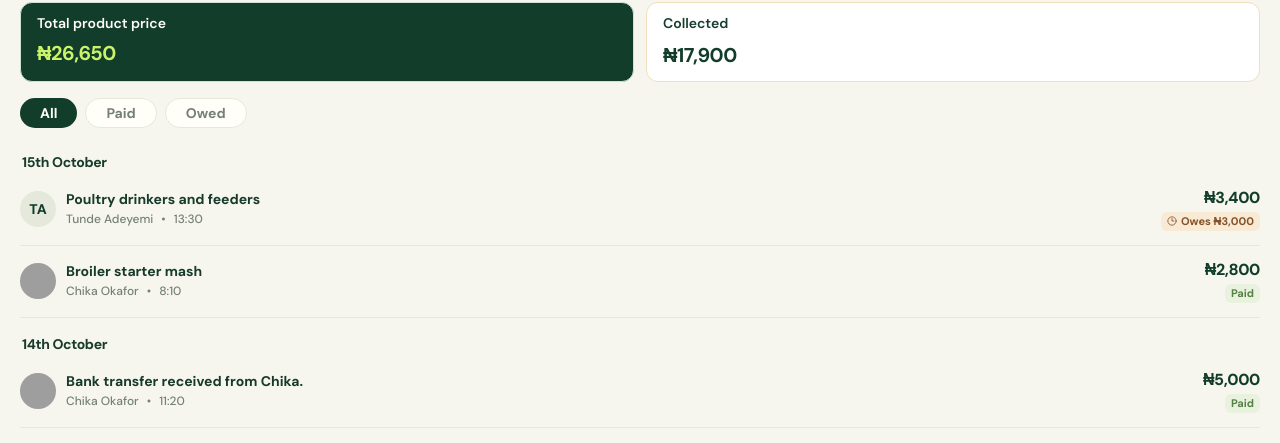
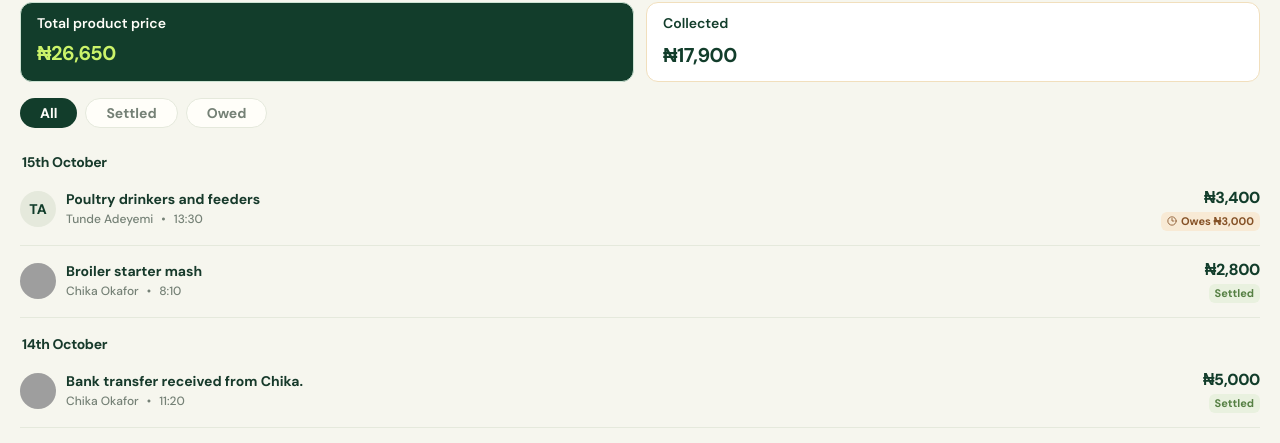
Before and after one commit to Aulli07/BalanceMe, a Next.js app: page /transactions in a window 1280 px wide. Shown: the part 120-563 px from the top of the page. Built offline with nearby package versions, Linux system fonts and the light colour scheme; grey boxes are pictures that could not be loaded.

Commit message:
I updated the transaction status terminology from "Paid" to "Settled" for consistency across filters and transaction handling

```diff
--- a/features/transactions/data/txn-stuff.ts
+++ b/features/transactions/data/txn-stuff.ts
@@ -13,4 +13,4 @@ export const months = [
 export type TransactionMonth = (typeof months)[number];
 
 
-export const filters = ["All", "Paid", "Owed"] as const;
+export const filters = ["All", "Settled", "Owed"] as const;
--- a/features/transactions/selectors/get-filtered-transactions.ts
+++ b/features/transactions/selectors/get-filtered-transactions.ts
@@ -9,7 +9,7 @@ export function getFilteredTransactions(
   transactions: TransactionActivityProps,
   activeFilter: (typeof filters)[number],
 ) {
-  if (activeFilter === "Paid") {
+  if (activeFilter === "Settled") {
     return transactions.filter(isTransactionFullyPaid);
   }
 
--- a/features/transactions/selectors/get-transaction-payment-status.ts
+++ b/features/transactions/selectors/get-transaction-payment-status.ts
@@ -3,7 +3,7 @@ import type { TransactionActivityItemProps } from "../types/transaction-props";
 export function isTransactionFullyPaid(
   transaction: TransactionActivityItemProps,
 ) {
-  return transaction.status === "Paid";
+  return transaction.status === "Settled";
 }
 
 export function isTransactionNotFullyPaid(
--- a/features/transactions/selectors/get-transactions.ts
+++ b/features/transactions/selectors/get-transactions.ts
@@ -22,7 +22,7 @@ export function getTransactionActivity(businessId: string) {
         customer,
         description: transaction.note ?? "Payment received",
         amount: transaction.amountReceived,
-        status: "Paid",
+        status: "Settled",
         statusColor: "bg-[#e9f1df] text-[#568044]",
       };
     }
@@ -39,7 +39,7 @@ export function getTransactionActivity(businessId: string) {
       customer,
       description: transaction.description,
       amount: transaction.productPrice,
-      status: isPaid ? "Paid" : `Owes ${formatNaira(owedAmount)}`,
+      status: isPaid ? "Settled" : `Owes ${formatNaira(owedAmount)}`,
       statusColor: isPaid
         ? "bg-[#e9f1df] text-[#568044]"
         : "bg-[#f8ead5] text-[#855126]",
```
